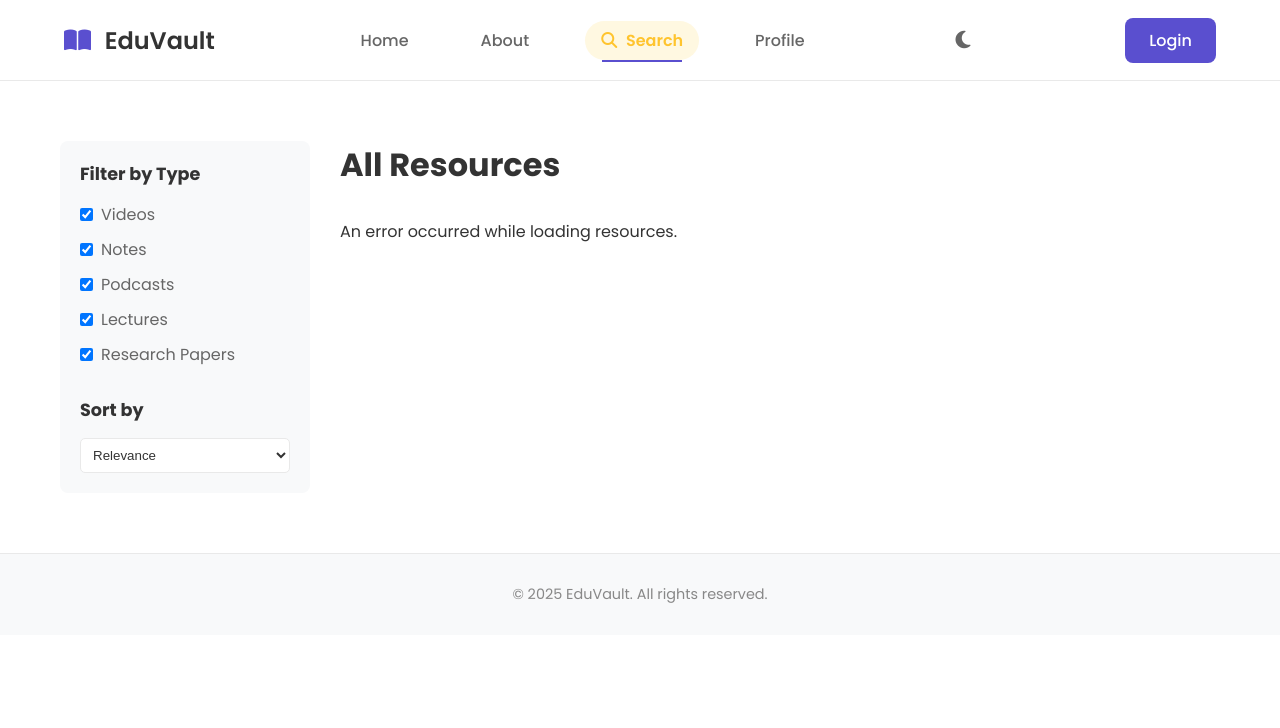
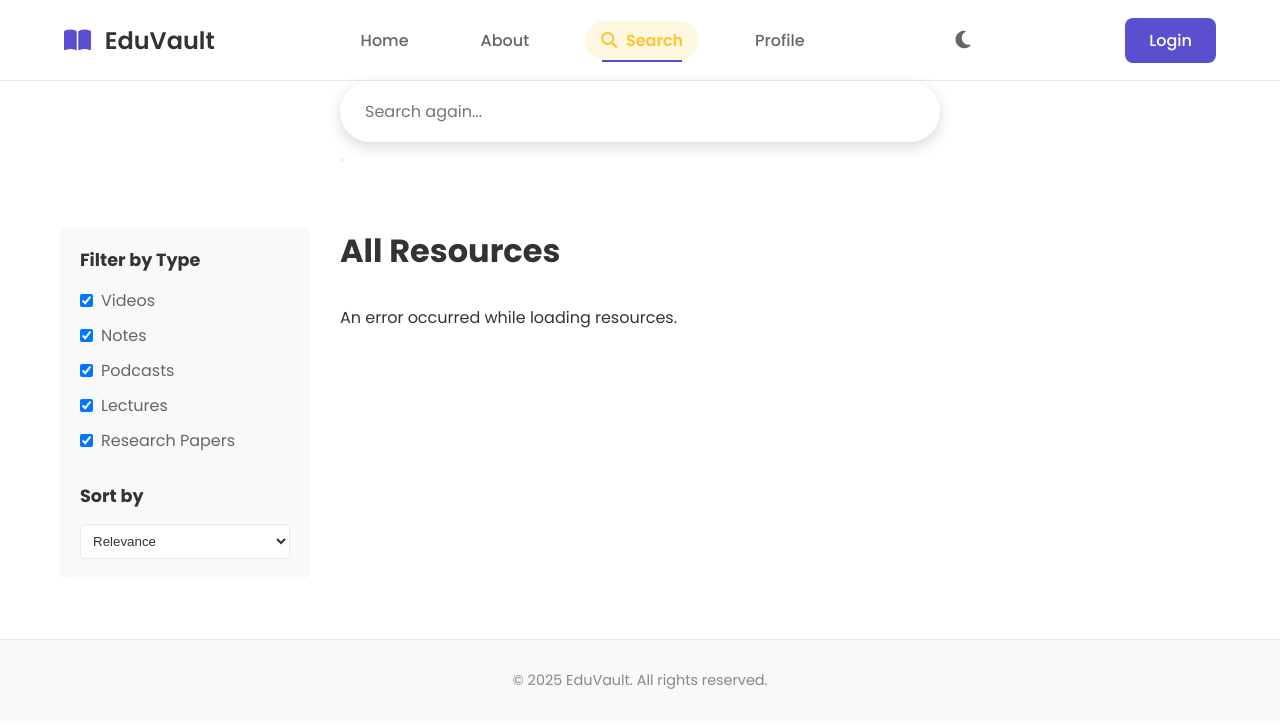
Before and after one commit to Aniket07kumar/Eduvault_solution-to-all, a website: page search-results.html in a window 1280 px wide. Drawn offline with Linux system fonts and the light colour scheme; no server answers.

Commit message:
add serach bar

```diff
--- a/search-results.html
+++ b/search-results.html
@@ -37,6 +37,16 @@
     </header>
 
     <main>
+
+        <!-- 🔍 NEW SEARCH BAR ADDED HERE -->
+        <div class="search-bar-container">
+            <form action="search-results.html" method="GET" class="search-bar">
+                <input type="text" name="query" placeholder="Search again..." required>
+                <button type="submit"><i class=></i></button>
+            </form>
+        </div>
+        <!-- 🔍 END SEARCH BAR -->
+
         <div class="search-page-container">
             <aside class="filter-sidebar">
                 <h4>Filter by Type</h4>
@@ -68,6 +78,7 @@
                         <div class="skeleton-line skeleton-meta"></div>
                         <div class="skeleton-line skeleton-button"></div>
                     </div>
+
                     <div class="result-card skeleton-card">
                         <div class="skeleton-line skeleton-tag"></div>
                         <div class="skeleton-line skeleton-h3"></div>
@@ -76,6 +87,7 @@
                         <div class="skeleton-line skeleton-meta"></div>
                         <div class="skeleton-line skeleton-button"></div>
                     </div>
+
                     <div class="result-card skeleton-card">
                         <div class="skeleton-line skeleton-tag"></div>
                         <div class="skeleton-line skeleton-h3"></div>
@@ -86,7 +98,7 @@
                     </div>
 
                 </div>
-                </section>
+            </section>
         </div>
     </main>
 
```
